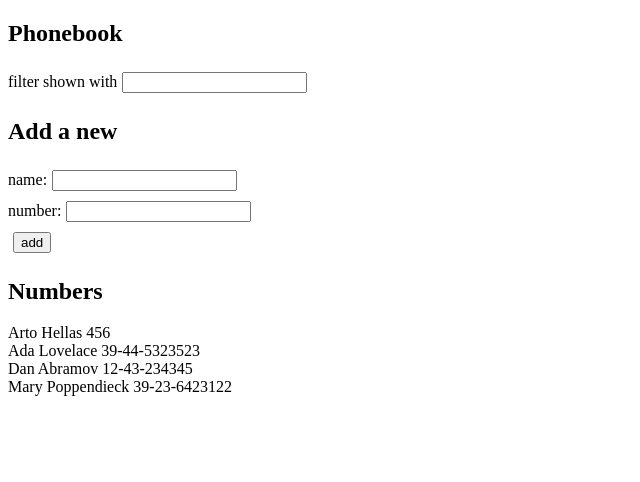
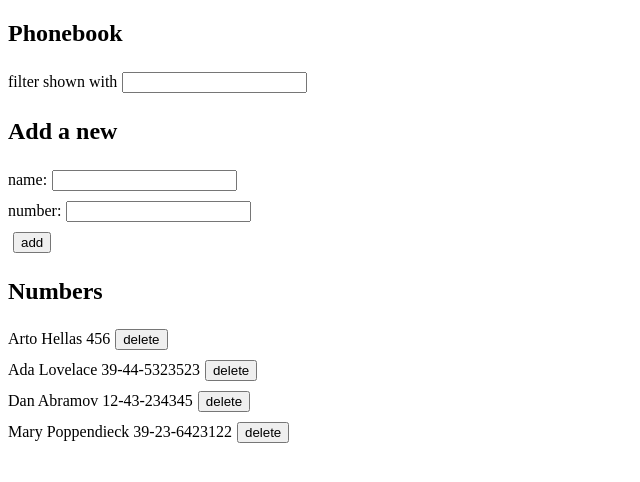
Before and after one commit to diegofdg/fullstackopen, a React (Create React App) app in the folder part_02/phonebook/: page / in a window 1280 px wide. Shown: the top 482 px of the page, without its empty margins (0-640 px from the left). Built offline with nearby package versions, Linux system fonts and the light colour scheme; data requests are answered from the project's data file.

Commit message:
ejercicio 2.17-paso 9

```diff
--- a/part_02/phonebook/src/App.js
+++ b/part_02/phonebook/src/App.js
@@ -42,6 +42,27 @@ const App = () => {
         }
     }
 
+    const removePerson = (id) => {
+        const person = allPersons.filter(p => p.id === id);
+        const personName = person[0].name;
+        if (window.confirm(`Delete ${personName} ?`)) {
+            personService
+                .remove(id)
+                .then(
+                    personService
+                        .getAll()
+                        .then(initialPersons => {
+                            setAllPersons(initialPersons);
+                        })
+                )
+                .catch(error => {
+                    console.log(error);
+                    alert(`the person '${personName}' was already deleted from server`);
+                    setAllPersons(allPersons.filter(p => p.id !== id));
+                });
+        }
+    }
+
     const handleChangeFilter = (e) => {
         setNewFilter(e.target.value);
         if(newFilter.trim().length === 0){
@@ -67,10 +88,12 @@ const App = () => {
         ?
             <Content
                 persons={filteredPersons}
+                removePerson={removePerson}
             />
         :
             <Content
                 persons={allPersons}
+                removePerson={removePerson}
             />
 
     return (
--- a/part_02/phonebook/src/components/Content.js
+++ b/part_02/phonebook/src/components/Content.js
@@ -1,16 +1,24 @@
 import React from 'react';
 
-const Content = ({ persons }) => {
+const Content = ({ persons, removePerson }) => {
     return (
-        <div>
+        <ul>
             {persons.map(person => (
-                <p
-                    key={person.name}
+                <div
+                    key={person.id}
                 >
-                    {person.name} {person.number}
-                </p>
+                    <p>
+                        {person.name} {person.number}
+                        <button
+                            className={person.id}
+                            onClick={() => removePerson(person.id)}
+                        >
+                            delete
+                        </button>
+                    </p>
+                </div>
             ))}
-        </div>
+        </ul>
     );
 }
 
--- a/part_02/phonebook/src/services/persons.js
+++ b/part_02/phonebook/src/services/persons.js
@@ -16,10 +16,18 @@ const update = (id, newObject) => {
     return request.then(response => response.data);
 }
 
+const remove = id => {
+    const request = axios.delete(`${baseUrl}/${id}`);
+    return (
+        request.then(response => response.data)
+    );
+}
+
 const persons = {
     getAll,
     create,
-    update
+    update,
+    remove
 }
 
 export default persons;
```
